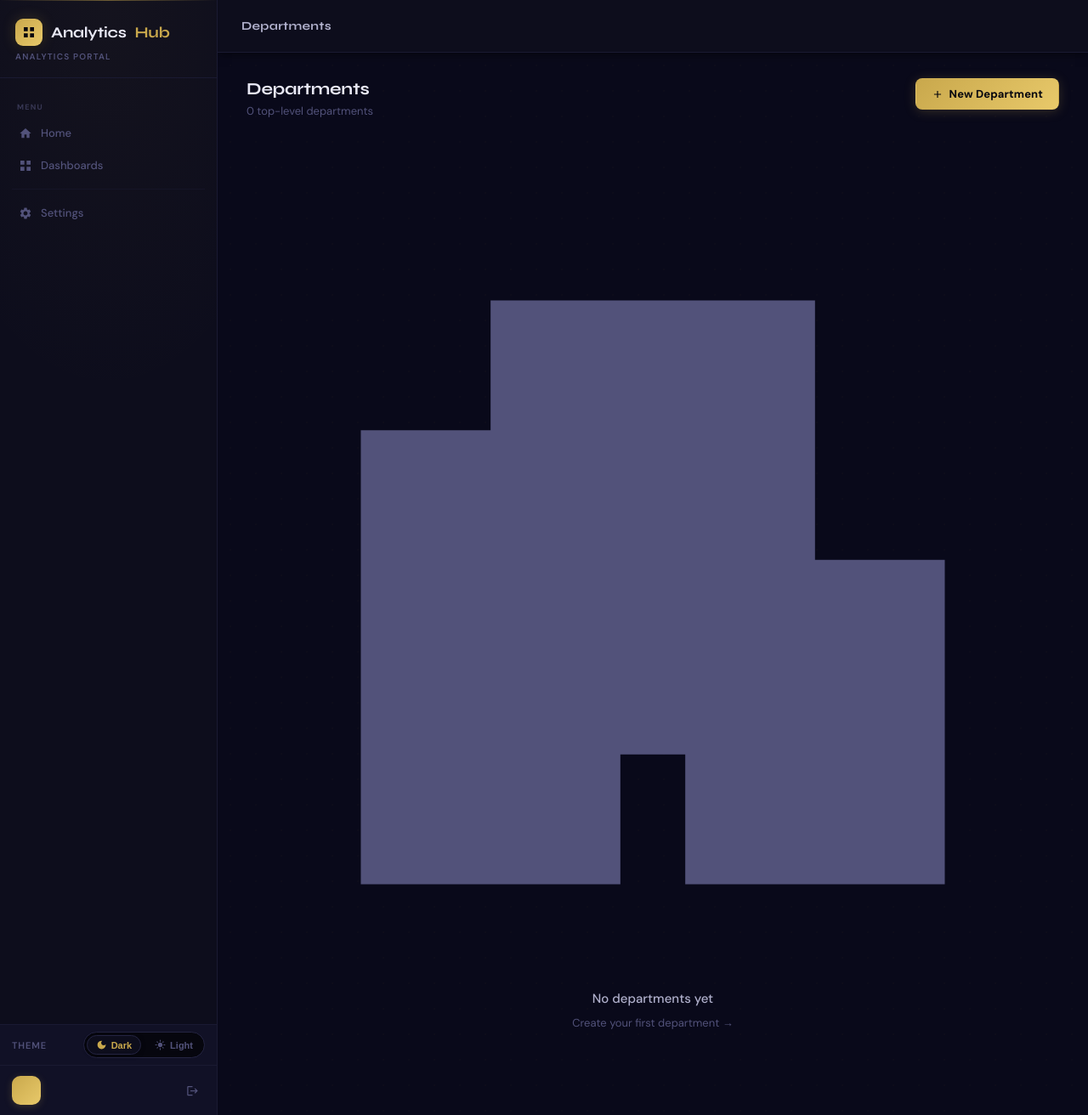
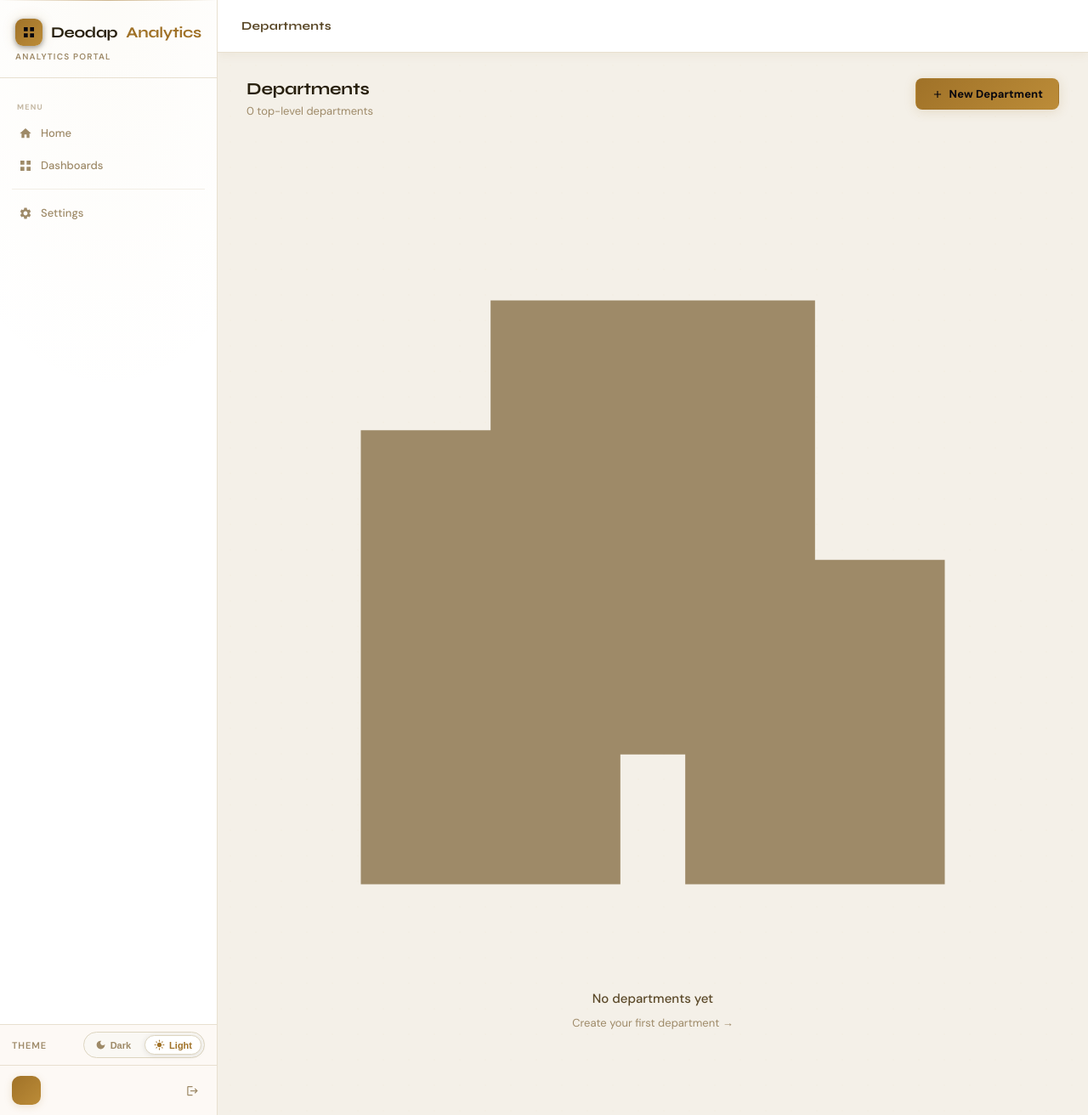
Before and after one commit to alishdeodap-cmyk/analytics_dash_to_web, a Flask app: template templates/admin/departments.html in a window 1280 px wide. Shown: the whole page at 85% size. Run offline with Flask 3, Linux system fonts and the light colour scheme; the template is opened without the code that fills it, so the values that code supplies are empty.

Commit message:
fix+feat: Fix dashboard visibility, rebrand to Deodap Analytics, pastel theme
- Fix: get_accessible_dashboards() now checks BOTH department_dashboards
  (old way) AND user_dashboards (new direct assignment). Users see any
  dashboard assigned to their department OR directly assigned to them.
- Rebrand: 'Analytics Hub' -> 'Deodap Analytics' in sidebar, login page,
  page titles and footer
- Theme: Light mode changed to warm ivory/pastel palette (cream bg,
  muted amber-gold, warm dark text). Default theme changed to Light.

Co-Authored-By: Claude Sonnet 4.6 <noreply@anthropic.com>

```diff
--- a/static/css/main.css
+++ b/static/css/main.css
@@ -52,28 +52,43 @@
     --gold-shadow: 0 4px 20px rgba(201,168,76,0.2);
 }
 
-/* ── Light Theme ── */
+/* ── Light / Pastel Theme ── */
 body.light {
-    --bg:        #f4f4f8;
-    --bg2:       #eeeef4;
+    /* Warm ivory-cream backgrounds */
+    --bg:        #faf8f4;
+    --bg2:       #f4f0e8;
     --surface:   #ffffff;
-    --surface2:  #f8f8fc;
-    --surface3:  #f0f0f8;
-    --glass:     rgba(0,0,0,0.03);
-    --border:    #e0e0ec;
-    --border2:   #d0d0e0;
-    --gold:      #b8922a;
-    --gold2:     #d4a83c;
-    --gold3:     #e8c060;
-    --gold-dim:  rgba(184,146,42,0.1);
-    --gold-glow: rgba(184,146,42,0.2);
-    --gold-shadow: 0 4px 20px rgba(184,146,42,0.18);
-    --text:      #1a1a2e;
-    --text2:     #3a3a5c;
-    --muted:     #8888a8;
-    --shadow-sm: 0 2px 10px rgba(0,0,0,0.08);
-    --shadow-md: 0 6px 24px rgba(0,0,0,0.1);
-    --shadow-lg: 0 12px 48px rgba(0,0,0,0.14);
+    --surface2:  #fdf9f5;
+    --surface3:  #f8f3ec;
+    --glass:     rgba(180,140,80,0.04);
+
+    /* Warm parchment borders */
+    --border:    #e8e0d0;
+    --border2:   #ddd5c0;
+
+    /* Muted amber-gold tuned for light */
+    --gold:      #a07228;
+    --gold2:     #bc8c38;
+    --gold3:     #d4a84e;
+    --gold-dim:  rgba(160,114,40,0.1);
+    --gold-glow: rgba(160,114,40,0.18);
+    --gold-shadow: 0 4px 20px rgba(160,114,40,0.14);
+
+    /* Warm dark text */
+    --text:      #28200e;
+    --text2:     #5a4828;
+    --muted:     #9e8a68;
+
+    /* Status */
+    --success:   #1e8a58;
+    --danger:    #c84040;
+    --warning:   #b87010;
+    --info:      #3868c0;
+    --purple:    #7848d8;
+
+    --shadow-sm: 0 2px 12px rgba(140,100,40,0.08);
+    --shadow-md: 0 6px 24px rgba(140,100,40,0.1);
+    --shadow-lg: 0 12px 48px rgba(140,100,40,0.14);
 }
 
 html, body {
--- a/static/js/app.js
+++ b/static/js/app.js
@@ -9,7 +9,7 @@ function setTheme(theme) {
 }
 // Apply saved theme immediately (default: dark)
 (function () {
-    const saved = localStorage.getItem('ah-theme') || 'dark';
+    const saved = localStorage.getItem('ah-theme') || 'light';
     setTheme(saved);
 })();
 
--- a/templates/auth/login.html
+++ b/templates/auth/login.html
@@ -3,7 +3,7 @@
 <head>
     <meta charset="UTF-8">
     <meta name="viewport" content="width=device-width, initial-scale=1.0">
-    <title>Login — Analytics Hub</title>
+    <title>Login — Deodap Analytics</title>
     <link href="https://fonts.googleapis.com/css2?family=Syne:wght@600;700;800&family=DM+Sans:wght@300;400;500;600&display=swap" rel="stylesheet">
     <style>
         *, *::before, *::after { box-sizing: border-box; margin: 0; padding: 0; }
@@ -89,7 +89,7 @@
     <div class="grid-bg"></div>
     <div class="wrapper">
         <div class="brand">
-            <div class="brand-logo">Analytics <span>Hub</span></div>
+            <div class="brand-logo">Deodap <span>Analytics</span></div>
             <div class="brand-sub">Internal Analytics Portal</div>
         </div>
 
@@ -117,7 +117,7 @@
                 <button type="submit" class="btn-login">Sign In →</button>
             </form>
         </div>
-        <div class="footer-note">© 2025 Analytics Hub. Internal use only.</div>
+        <div class="footer-note">© 2025 Deodap Analytics. Internal use only.</div>
     </div>
 </body>
 </html>
--- a/templates/base.html
+++ b/templates/base.html
@@ -3,7 +3,7 @@
 <head>
     <meta charset="UTF-8">
     <meta name="viewport" content="width=device-width, initial-scale=1.0">
-    <title>{% block title %}Analytics Hub{% endblock %}</title>
+    <title>{% block title %}Deodap Analytics{% endblock %}</title>
     <link href="https://fonts.googleapis.com/css2?family=Syne:wght@600;700&family=DM+Sans:wght@300;400;500;600;700&display=swap" rel="stylesheet">
     <link rel="stylesheet" href="{{ url_for('static', filename='css/main.css') }}">
     {% block extra_head %}{% endblock %}
@@ -18,7 +18,7 @@
                 <div class="brand-icon">
                     <svg viewBox="0 0 24 24" fill="currentColor"><path d="M3 3h7v7H3V3zm0 11h7v7H3v-7zm11-11h7v7h-7V3zm0 11h7v7h-7v-7z"/></svg>
                 </div>
-                Analytics <span>Hub</span>
+                Deodap <span>Analytics</span>
             </div>
             <div class="brand-sub">{% if current_user.is_admin %}Admin Panel{% else %}Analytics Portal{% endif %}</div>
         </div>
```
Also changed, not shown: app/models.py (+27 -10 lines), .claude/settings.local.json (added).
